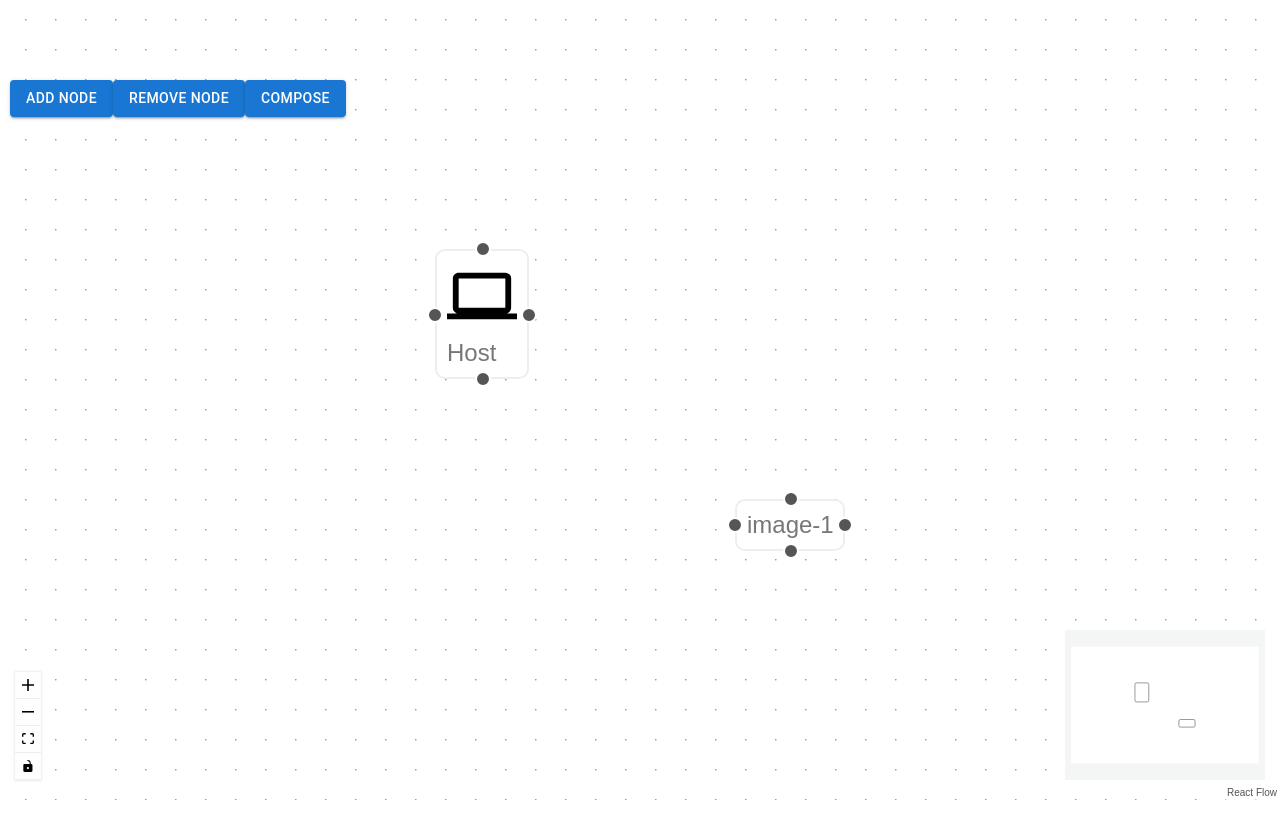
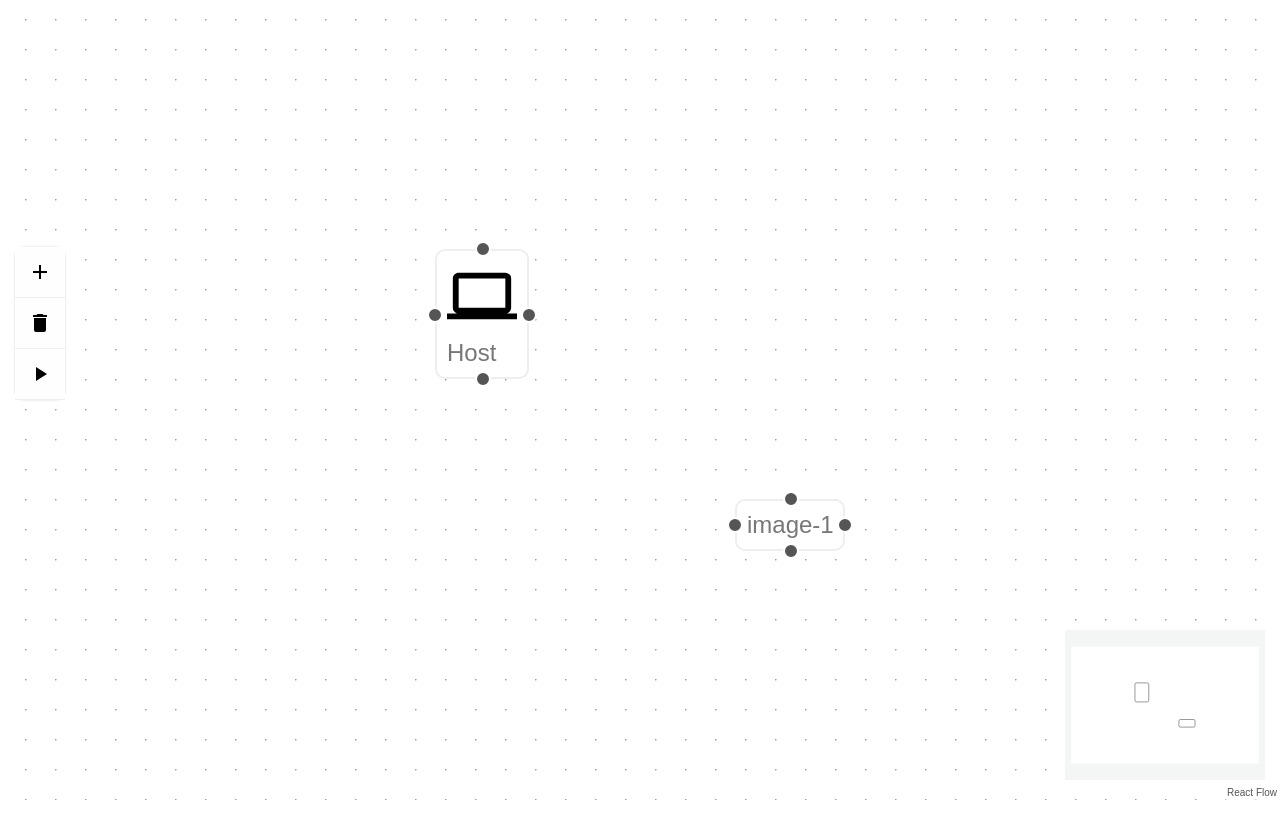
Before and after one commit to mukkund1996/composed, a React (Create React App) app: page / in a window 1280 px wide. Shown: the top 834 px of the page. After the commit the page ends 800 px from the top, so only its background shows below. Built offline with nearby package versions, Linux system fonts and the light colour scheme.

Commit message:
refactored components into subcomponents

```diff
--- a/src/components/ComposedFlow.js
+++ b/src/components/ComposedFlow.js
@@ -2,7 +2,6 @@ import { useCallback, useEffect, useState, forwardRef } from "react";
 import ReactFlow, {
   Background,
   MiniMap,
-  Controls,
   useReactFlow,
   applyNodeChanges,
   applyEdgeChanges,
@@ -10,20 +9,20 @@ import ReactFlow, {
 } from "react-flow-renderer";
 
 // MUI Components
-import Button from "@mui/material/Button";
 import Snackbar from "@mui/material/Snackbar";
 import MuiAlert from "@mui/material/Alert";
 
 // Entities
-import ContainerNode from "./ContainerNode.js";
-import HostNode from "./HostNode.js";
-import HostEdge from "./HostEdge.js";
-import initialNodes from "./InitialNodes.js";
+import ContainerNode from "./Node/ContainerNode.js";
+import HostNode from "./Node/HostNode.js";
+import HostEdge from "./Edge/HostEdge.js";
+import initialNodes from "./Node/InitialNodes.js";
+
 // UI promps
-import NodeCreatePrompt from "./NodeCreatePrompt.js";
-import HostEdgeCreatePrompt from "./HostEdgeCreatePrompt.js";
+import NodeCreatePrompt from "./Node/NodeCreatePrompt.js";
+import HostEdgeCreatePrompt from "./Edge/HostEdgeCreatePrompt.js";
+import CustomControl from "./Controls/CustomControl.js";
 
-import "./button.css";
 import init, { print_string } from "wasm-parser";
 
 const Alert = forwardRef(function Alert(props, ref) {
@@ -109,9 +108,7 @@ const ComposedFlow = () => {
 
   const onClickAddHostEdge = useEffect(() => {
     if (hostEdge) {
-      setEdges((eds) =>
-        addEdge({ type: "portEdge", data: portSettings, ...hostEdge }, eds)
-      );
+      setEdges((eds) => addEdge({ type: "portEdge", data: portSettings, ...hostEdge }, eds));
     }
   }, [portSettings]);
 
@@ -124,14 +121,8 @@ const ComposedFlow = () => {
   };
 
   // React Flow hooks
-  const onNodesChange = useCallback(
-    (changes) => setNodes((nds) => applyNodeChanges(changes, nds)),
-    [setNodes]
-  );
-  const onEdgesChange = useCallback(
-    (changes) => setEdges((es) => applyEdgeChanges(changes, es)),
-    [setEdges]
-  );
+  const onNodesChange = useCallback((changes) => setNodes((nds) => applyNodeChanges(changes, nds)), [setNodes]);
+  const onEdgesChange = useCallback((changes) => setEdges((es) => applyEdgeChanges(changes, es)), [setEdges]);
   const onConnect = useCallback(
     (params) => {
       setEdges((eds) => {
@@ -142,12 +133,12 @@ const ComposedFlow = () => {
           return eds;
         } else {
           // In the case of edges between 2 containers
-          params['animated'] = true;
+          params["animated"] = true;
           const modEdge = {
-            type: 'smoothstep',
+            type: "smoothstep",
             animated: true,
             label: "depends on",
-            labelStyle: { fill: 'blue', fontWeight: 500 },
+            labelStyle: { fill: "blue", fontWeight: 500 },
             ...params,
           };
 
@@ -200,30 +191,13 @@ const ComposedFlow = () => {
         nodeTypes={nodeTypes}
       />
       <MiniMap />
-      <Controls />
+      <CustomControl
+      openNodeDialog={onClickOpenNodeDialog}
+      removeNode={onClickRemoveNode}
+      submit={onClickSubmit}
+      />
       <Background />
-      <Button
-        variant="contained"
-        className="btn-add"
-        onClick={onClickOpenNodeDialog}
-      >
-        Add Node
-      </Button>
-      <Button
-        variant="contained"
-        className="btn-add"
-        onClick={onClickRemoveNode}
-      >
-        Remove Node
-      </Button>
-      <Button variant="contained" className="btn-add" onClick={onClickSubmit}>
-        Compose
-      </Button>
-      <NodeCreatePrompt
-        open={openNodePrompt}
-        setValue={onClickAddNode}
-        handleClose={handleCloseNodeDialog}
-      />
+      <NodeCreatePrompt open={openNodePrompt} setValue={onClickAddNode} handleClose={handleCloseNodeDialog} />
       <HostEdgeCreatePrompt
         open={openEdgePrompt}
         setValue={onClickUpdateHostEdge}
@@ -235,11 +209,7 @@ const ComposedFlow = () => {
         onClose={handleCloseErrorMessage}
         anchorOrigin={{ vertical: "bottom", horizontal: "right" }}
       >
-        <Alert
-          onClose={handleCloseErrorMessage}
-          severity="error"
-          sx={{ width: "100%" }}
-        >
+        <Alert onClose={handleCloseErrorMessage} severity="error" sx={{ width: "100%" }}>
           {errorMessage}
         </Alert>
       </Snackbar>
--- /dev/null
+++ b/src/components/Controls/CustomControl.js
@@ -0,0 +1,25 @@
+import { Controls, ControlButton } from "react-flow-renderer";
+// MUI Imports
+import AddIcon from "@mui/icons-material/Add";
+import DeleteIcon from "@mui/icons-material/Delete";
+import PlayArrowIcon from "@mui/icons-material/PlayArrow";
+
+import "./custom-controls.css";
+
+const CustomControl = ({ openNodeDialog, removeNode, submit }) => {
+  return (
+    <Controls showZoom={false} showFitView={false} showInteractive={false}>
+      <ControlButton onClick={openNodeDialog}>
+        <AddIcon />
+      </ControlButton>
+      <ControlButton onClick={removeNode}>
+        <DeleteIcon />
+      </ControlButton>
+      <ControlButton onClick={submit}>
+        <PlayArrowIcon />
+      </ControlButton>
+    </Controls>
+  );
+};
+
+export default CustomControl;
--- /dev/null
+++ b/src/components/Controls/custom-controls.css
@@ -0,0 +1,15 @@
+.react-flow__controls {
+  bottom: 50%;
+  border-radius: 10px;
+}
+
+.react-flow__controls-button {
+  height: 40px;
+  width: 40px;
+}
+
+.react-flow__controls-button svg {
+    width: 100%;
+    max-height: 40px;
+    max-width: 40px;
+}
--- a/src/components/button.css
+++ /dev/null
@@ -1,20 +0,0 @@
-.btn-add {
-  position: absolute;
-  z-index: 10;
-  top: -90%;
-  left: 10px;
-}
-
-.btn-remove {
-  position: absolute;
-  z-index: 10;
-  top: -10%;
-  left: 10px;
-}
-
-.btn-submit {
-  position: absolute;
-  z-index: 10;
-  top: -50%;
-  left: 10px;
-}
```
Also changed, not shown: src/components/Edge/HostEdge.js (renamed from src/components/HostEdge.js), src/components/Edge/HostEdgeCreatePrompt.js (renamed from src/components/HostEdgeCreatePrompt.js), src/components/Node/ContainerNode.js (renamed from src/components/ContainerNode.js), src/components/Node/HostNode.js (renamed from src/components/HostNode.js), src/components/Node/InitialNodes.js (renamed from src/components/InitialNodes.js), src/components/Node/NodeCreatePrompt.js (renamed from src/components/NodeCreatePrompt.js), src/components/Node/container-node.css (renamed from src/components/container-node.css).
